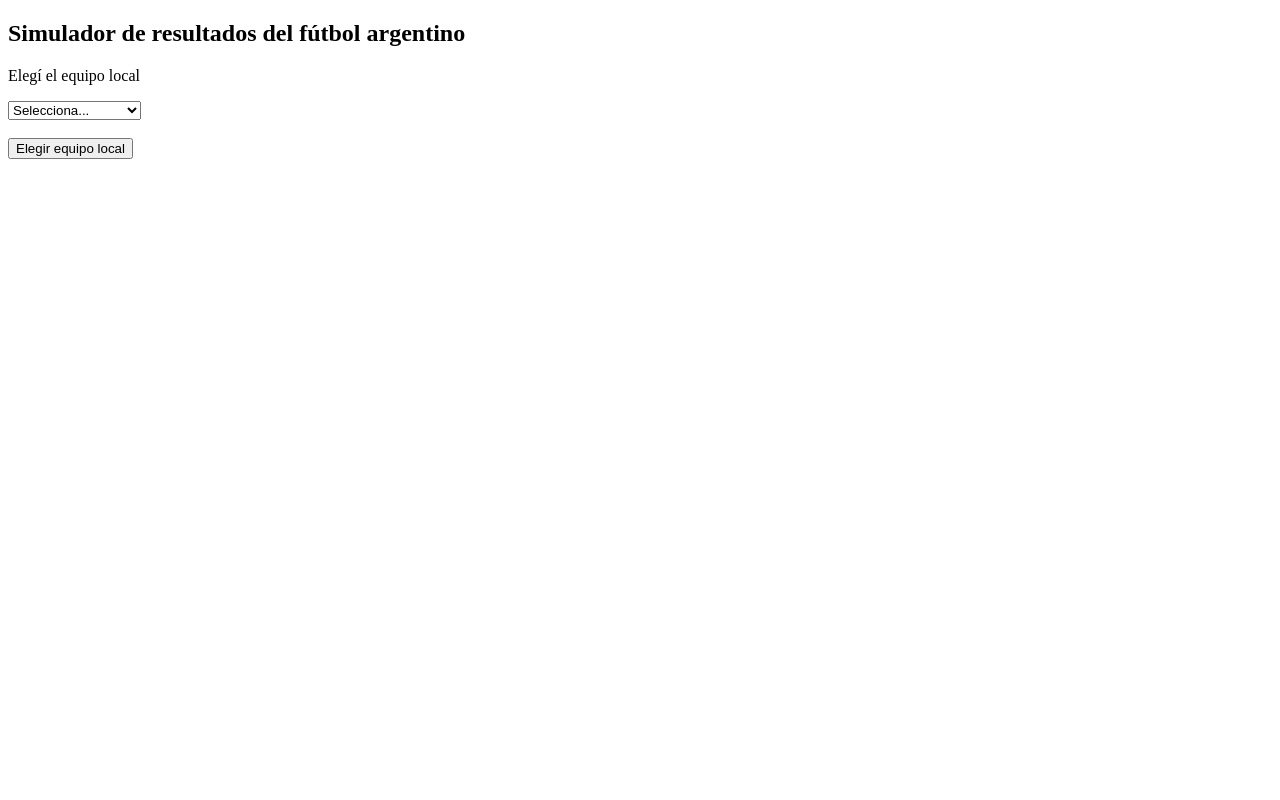
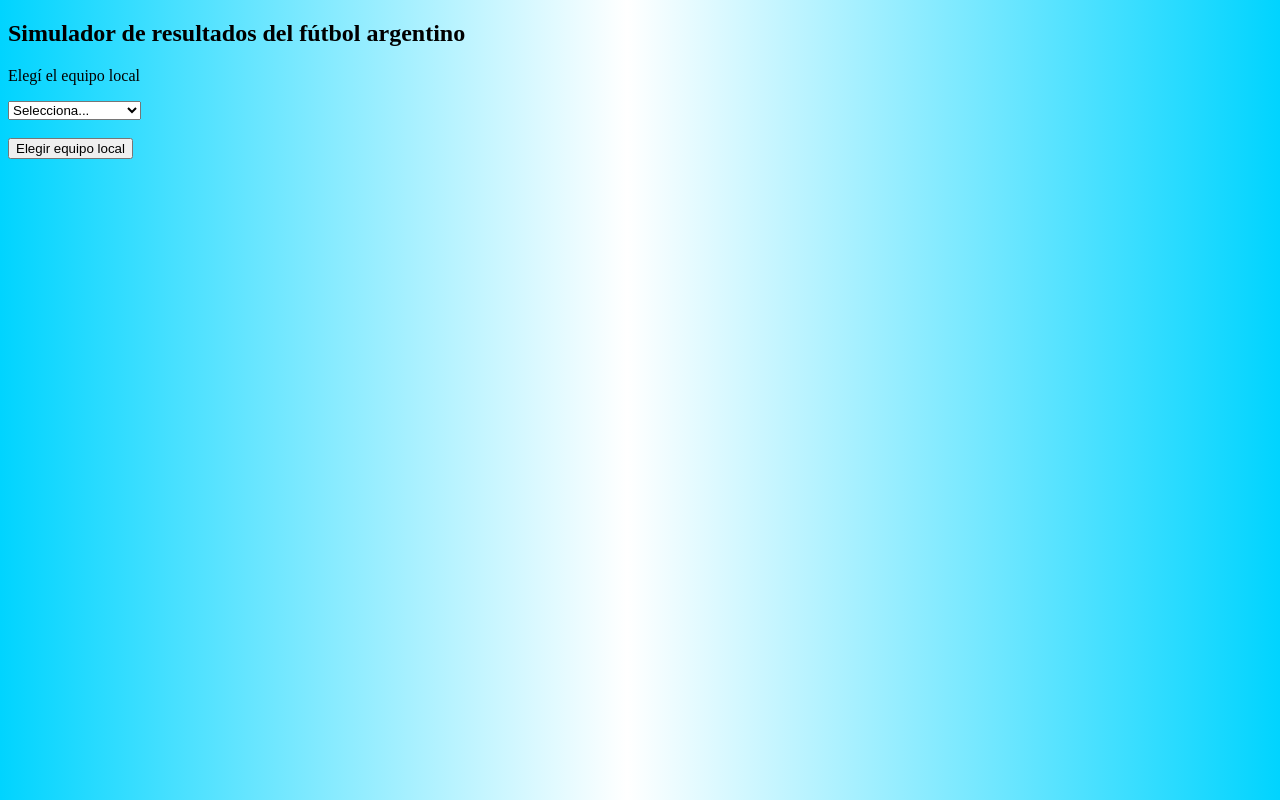
Before and after one commit to faldrighetti/simulador-futbol-argentino, a plain HTML site: page index.html in a window 1280 px wide. Drawn offline with Linux system fonts and the light colour scheme.

Commit message:
Hace CSS y elimina comentarios

```diff
--- a/main.css
+++ b/main.css
@@ -51,3 +51,8 @@
 .error {
     border: 2px solid red;
 }
+
+body{
+    background: rgb(0,212,255);
+    background: linear-gradient(90deg, rgba(0,212,255,1) 0%, rgba(255,255,255,1) 49%, rgba(0,212,255,1) 100%);
+}
```
Also changed, not shown: simulador.js (+0 -12 lines).
